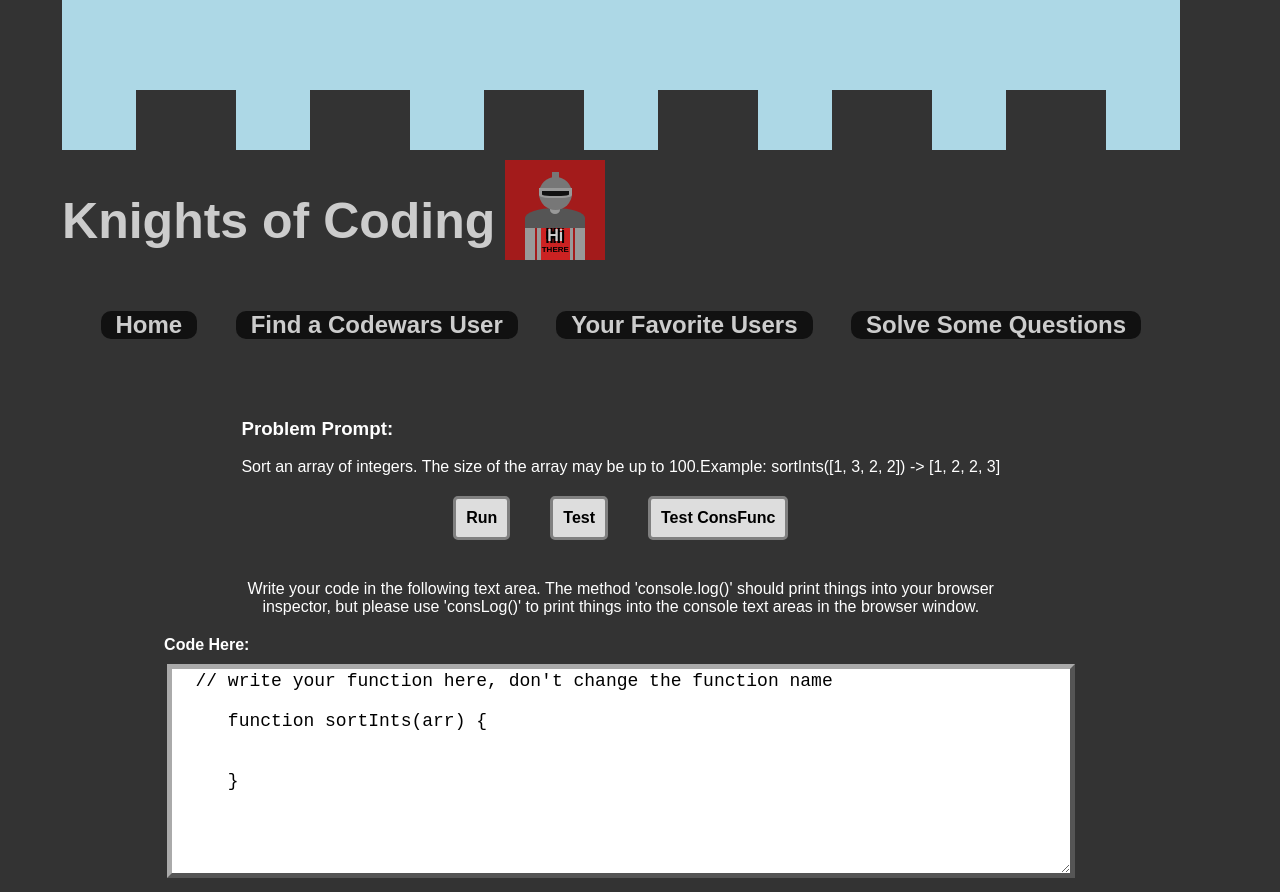
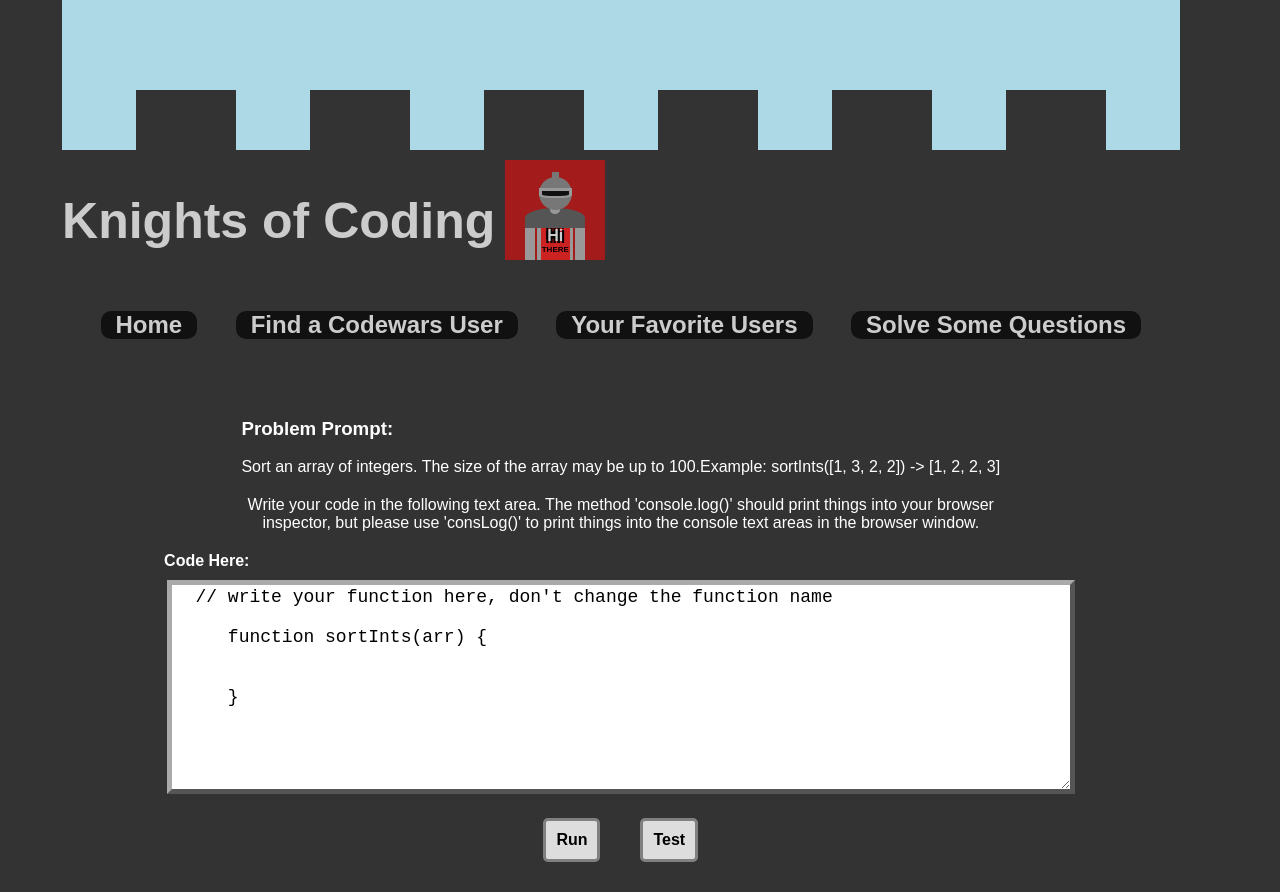
Before and after one commit to drewhsu86/Knights-of-Coding, a React (Create React App) app: page /solver in a window 1280 px wide. Shown: the top 892 px of the page. Built offline with nearby package versions, Linux system fonts and the light colour scheme.

Commit message:
er.message from catch also goes to fake console, but lacks details

```diff
--- a/src/Solver/QuestionSolve.js
+++ b/src/Solver/QuestionSolve.js
@@ -83,7 +83,7 @@ export function codeRun(code, consFunc) {
   } catch (er) {
     console.log(er)
 
-    return '> Error: ' + er
+    consLog(er.message)
   }
 
 }
--- a/src/Solver/index.js
+++ b/src/Solver/index.js
@@ -60,7 +60,7 @@ export default function Index() {
     // add strings to queue in this component
     // to not mess up timings with update state and
     // other components
-    queue.push(str)
+    queue.push('> ' + str)
 
   }
 
@@ -69,7 +69,7 @@ export default function Index() {
     queue.forEach((str) => {
       consoleText.push(str)
     })
-    console.log('consoleText', consoleText)
+    // console.log('consoleText', consoleText)
     updConsoleText(consoleText)
     queue = []
     forceUpdate(!forcer)
@@ -113,6 +113,7 @@ export default function Index() {
 
   function handleClickRun() {
     codeRun(solverIpt, consFunc)
+    consFunc('------------- Code Terminated ------------- <')
     consQueue()
   }
 
@@ -123,6 +124,7 @@ export default function Index() {
 
     console.log(codeReturn(problem.functionName, problem.argNames, problem.tests[0].inVal, solverIpt, consFunc))
   }
+
 
   // =============
   // return
@@ -149,6 +151,16 @@ export default function Index() {
         <div className="solverCode">
           {/* This is the solver code area */}
 
+          <p className="solverInstructions">Write your code in the following text area. The method 'console.log()' should print things into your browser inspector, but please use 'consLog()' to print things into the console text areas in the browser window.</p>
+
+          <h4>Code Here:</h4>
+          <textarea
+            className="solverIpt"
+            value={solverIpt}
+            onChange={handleChangeSolver}
+          />
+
+          <br />
 
           <button
             onClick={handleClickRun}>
@@ -160,28 +172,20 @@ export default function Index() {
             Test
           </button>
 
-          <button
-            onClick={() => {
-              consFunc('x')
-              consQueue()
-            }}>
-            Test ConsFunc
-          </button>
-
-          <p className="solverInstructions">Write your code in the following text area. The method 'console.log()' should print things into your browser inspector, but please use 'consLog()' to print things into the console text areas in the browser window.</p>
-
-          <h4>Code Here:</h4>
-          <textarea
-            className="solverIpt"
-            value={solverIpt}
-            onChange={handleChangeSolver}
-          />
-
         </div>
 
         <div className="solverConsole">
           {/* This is the solver console area */}
-          <h4>Console:</h4>
+
+          <button
+            onClick={() => { updConsoleText('') }} >
+            Reset Console
+          </button>
+
+          <h4>
+            Console:
+          </h4>
+
           <div
             className="consoleText"
           >
```
